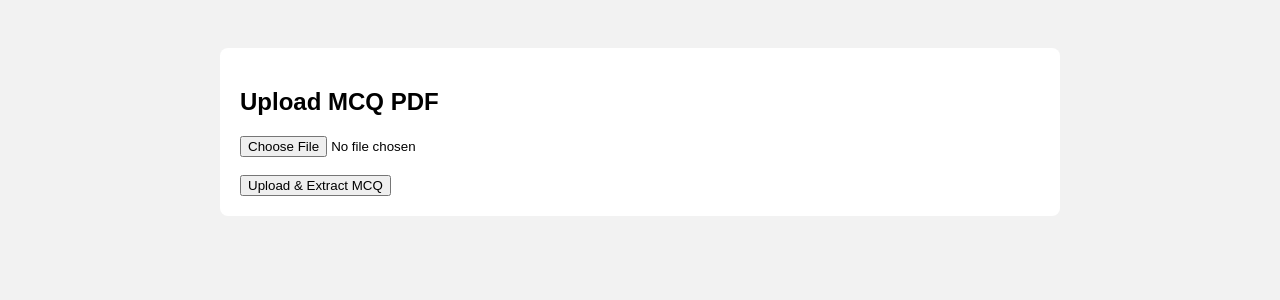
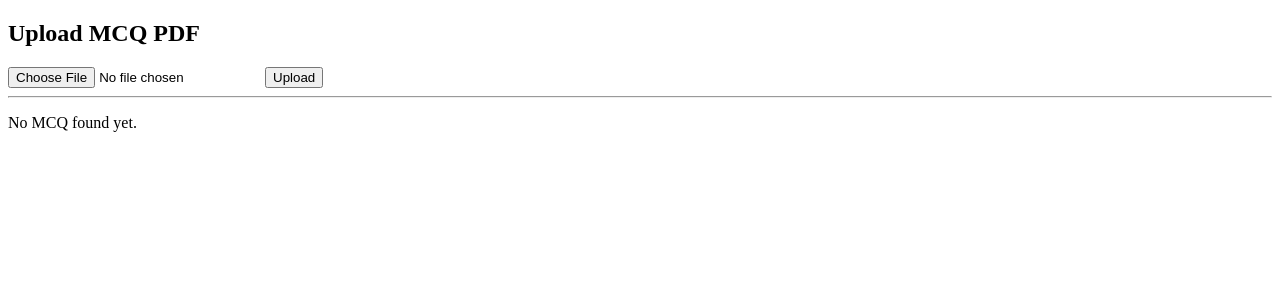
Before and after one commit to sharmarishu3/rishu-mcq-practice-app, a Flask app: page / in a window 1280 px wide. Shown: the top 300 px of the page. Run offline with Flask 3, Linux system fonts and the light colour scheme.

Commit message:
Phase 2 Step 2: Extract first MCQ from PDF

```diff
--- a/templates/index.html
+++ b/templates/index.html
@@ -1,49 +1,29 @@
 <!DOCTYPE html>
 <html>
 <head>
-    <title>MCQ PDF Reader</title>
-    <style>
-        body {
-            font-family: Arial;
-            background: #f2f2f2;
-            padding: 40px;
-        }
-        .box {
-            background: white;
-            padding: 20px;
-            max-width: 800px;
-            margin: auto;
-            border-radius: 8px;
-        }
-        .question {
-            margin-top: 20px;
-            font-weight: bold;
-        }
-        .option {
-            margin-left: 20px;
-        }
-    </style>
+    <title>First MCQ Extractor</title>
 </head>
 <body>
 
-<div class="box">
-    <h2>Upload MCQ PDF</h2>
+<h2>Upload MCQ PDF</h2>
 
-    <form method="POST" enctype="multipart/form-data">
-        <input type="file" name="pdf" required>
-        <br><br>
-        <button type="submit">Upload & Extract MCQ</button>
-    </form>
+<form method="POST" enctype="multipart/form-data">
+    <input type="file" name="pdf" required>
+    <button type="submit">Upload</button>
+</form>
 
-    {% for mcq in mcqs %}
-        <div class="question">
-            Q: {{ mcq.question }}
-        </div>
-        {% for opt in mcq.options %}
-            <div class="option">{{ opt }}</div>
-        {% endfor %}
-    {% endfor %}
-</div>
+<hr>
+
+{% if mcq %}
+    <h3>First Question</h3>
+    <p><b>Q.</b> {{ mcq.question }}</p>
+    <p>(a) {{ mcq.a }}</p>
+    <p>(b) {{ mcq.b }}</p>
+    <p>(c) {{ mcq.c }}</p>
+    <p>(d) {{ mcq.d }}</p>
+{% else %}
+    <p>No MCQ found yet.</p>
+{% endif %}
 
 </body>
 </html>
```
